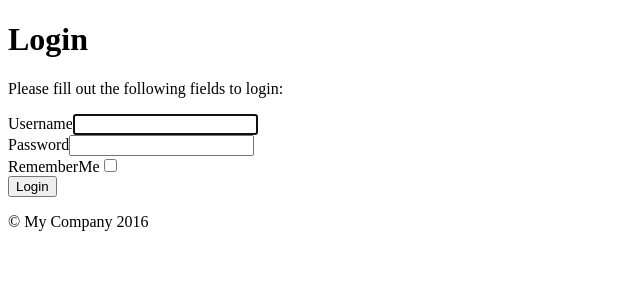
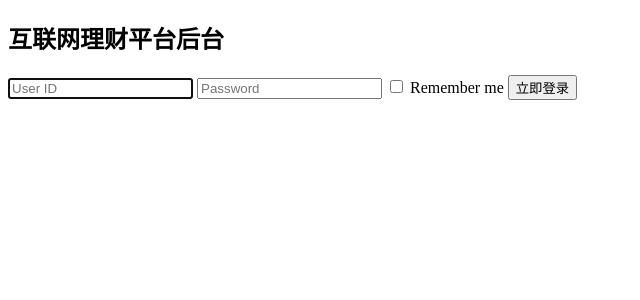
Before and after one commit to AndyWong1/yii2-finance, a Yii app: template backend/views/site/login.php in a window 1280 px wide. Shown: the top 300 px of the page, without its empty margins (0-640 px from the left). Run offline with PHP 8.4 and a stand-in for Yii, Linux system fonts and the light colour scheme; the template is opened without the code that fills it, so the values that code supplies are empty; form fields are guessed from the names that the template uses; some libraries are stand-ins or nearby versions.

Commit message:
登录界面及功能提交;后台首页界面渲染;后台母版页渲染;

```diff
--- a/backend/views/site/index.php
+++ b/backend/views/site/index.php
@@ -2,7 +2,7 @@
 
 /* @var $this yii\web\View */
 
-$this->title = 'My Yii Application';
+$this->title = '互联网理财';
 ?>
 <div class="site-index">
 
--- a/backend/views/site/login.php
+++ b/backend/views/site/login.php
@@ -1,3 +1,4 @@
+
 <?php
 
 /* @var $this yii\web\View */
@@ -5,31 +6,68 @@
 /* @var $model \common\models\LoginForm */
 
 use yii\helpers\Html;
+use yii\helpers\Url;
 use yii\bootstrap\ActiveForm;
+use backend\assets\LoginAsset;
+use backend\assets\FontAwesomeAsset;
 
-$this->title = 'Login';
+FontAwesomeAsset::register($this);
+LoginAsset::register($this);
+$this->title = '登录';
 $this->params['breadcrumbs'][] = $this->title;
+$image_path = Url::to('@web/');
+
 ?>
-<div class="site-login">
-    <h1><?= Html::encode($this->title) ?></h1>
+<!DOCTYPE html>
+<html lang="en">
+<head>
+    <meta charset="utf-8">
+    <meta name="viewport" content="width=device-width, initial-scale=1.0">
+    <meta name="description" content="互联网理财平台后台">
+    <?=Html::csrfMetaTags() ?>
+    <meta name="author" content="Mosaddek">
+    <meta name="keyword" content="FlatLab, Dashboard, Bootstrap, Admin, Template, Theme, Responsive, Fluid, Retina">
+    <link rel="shortcut icon" href="img/favicon.png">
 
-    <p>Please fill out the following fields to login:</p>
+    <title>FlatLab - Flat & Responsive Bootstrap Admin Template</title>
 
-    <div class="row">
-        <div class="col-lg-5">
-            <?php $form = ActiveForm::begin(['id' => 'login-form']); ?>
 
-                <?= $form->field($model, 'username')->textInput(['autofocus' => true]) ?>
+</head>
 
-                <?= $form->field($model, 'password')->passwordInput() ?>
+<body class="login-body">
 
-                <?= $form->field($model, 'rememberMe')->checkbox() ?>
 
-                <div class="form-group">
-                    <?= Html::submitButton('Login', ['class' => 'btn btn-primary', 'name' => 'login-button']) ?>
-                </div>
 
-            <?php ActiveForm::end(); ?>
-        </div>
+
+<div class="container">
+
+
+    <?=Html::beginForm(['site/login'],'post',['class'=>'form-signin'])?>
+    <h2 class="form-signin-heading">互联网理财平台后台</h2>
+    <div class="login-wrap">
+        <input name="LoginForm[username]" type="text" class="form-control" placeholder="User ID" autofocus>
+        <input name="LoginForm[password]" type="password" class="form-control" placeholder="Password">
+        <label class="checkbox">
+            <input name="LoginForm[rememberMe]" type="checkbox" value="1"> Remember me
+                <span class="pull-right">
+                </span>
+        </label>
+
+        <button class="btn btn-lg btn-login btn-block" type="submit">立即登录</button>
+        <p><span style="color:red;"><?=$model->getFirstError('password')?></span></p>
+
+
+
     </div>
+
+    <?=Html::endForm()?>
+
 </div>
+
+
+
+
+
+
+</body>
+</html>
--- a/common/models/LoginForm.php
+++ b/common/models/LoginForm.php
@@ -43,7 +43,7 @@
         if (!$this->hasErrors()) {
             $user = $this->getUser();
             if (!$user || !$user->validatePassword($this->password)) {
-                $this->addError($attribute, 'Incorrect username or password.');
+                $this->addError($attribute, '用户名或密码不正确.');
             }
         }
     }
--- a/composer.json
+++ b/composer.json
@@ -15,6 +15,8 @@
     "minimum-stability": "stable",
     "require": {
         "php": ">=5.4.0",
+        "FortAwesome/Font-Awesome": "*",
+        "rendro/easy-pie-chart": "*",
         "yiisoft/yii2": ">=2.0.6",
         "yiisoft/yii2-bootstrap": "*",
         "yiisoft/yii2-swiftmailer": "*"
```
Also changed, not shown: backend/assets/AppAsset.php (+22 -1 lines), backend/controllers/SiteController.php (+4 -4 lines), backend/web/css/site.css (deleted, +0 -111 lines), 1 other file.
